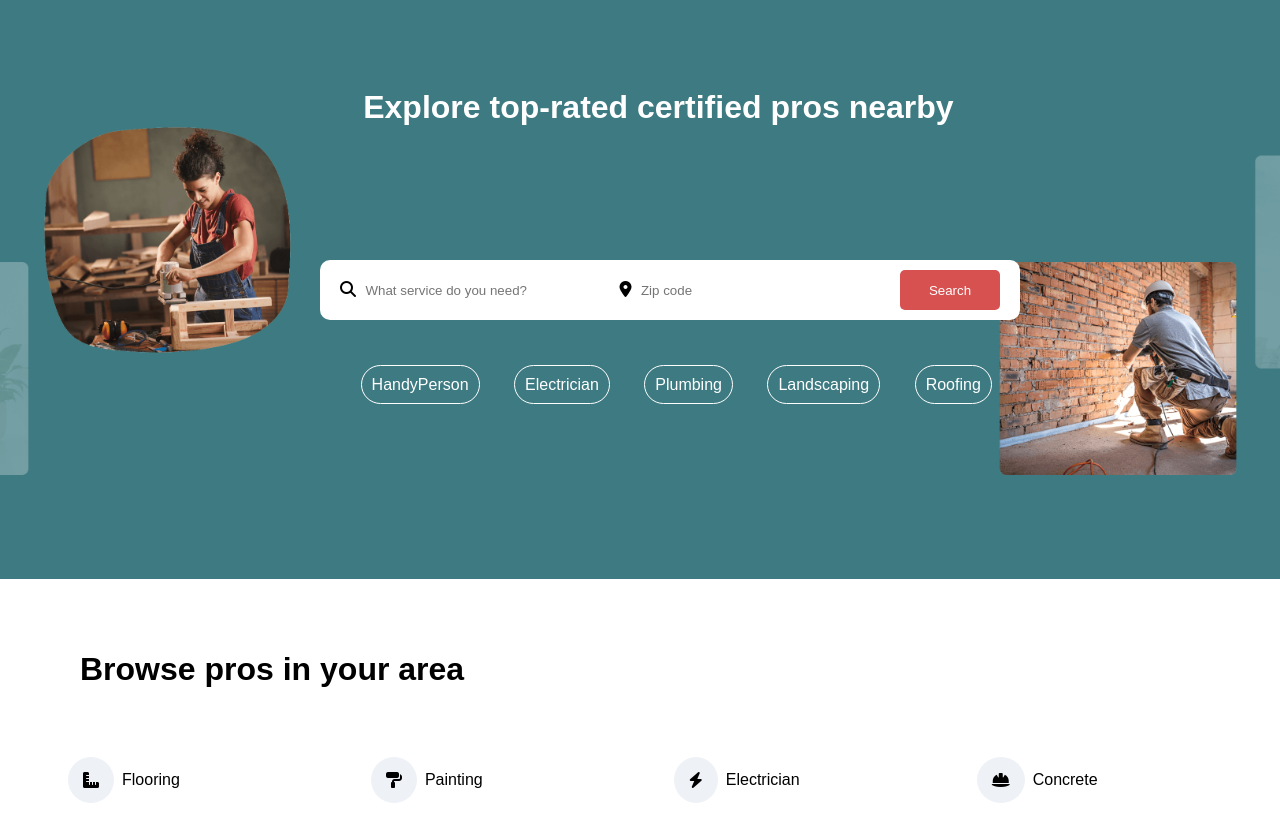
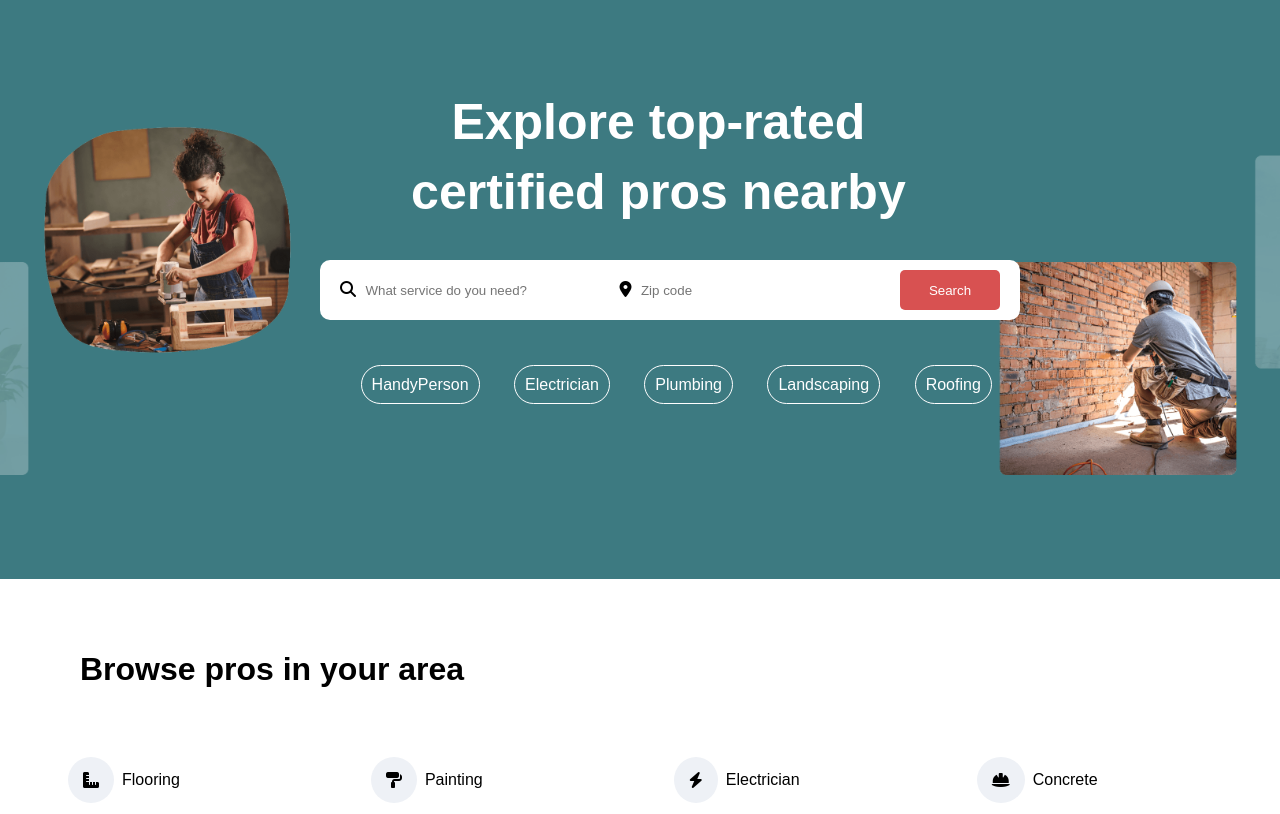
Before and after one commit to Samar210/Finder, a plain HTML site: page index.html in a window 1280 px wide. Shown: the top 814 px of the page. Drawn offline with Linux system fonts and the light colour scheme.

Commit message:
Update style.css

```diff
--- a/style.css
+++ b/style.css
@@ -38,6 +38,11 @@ header .headerContainer .heading1 {
     width: 600px;
     top: 15%;
     left: 28%;
+}
+
+header .headerContainer .heading1 h1{
+    font-size:50px;
+    line-height: 70px;
 }
 
 header .headerContainer .heading1 h1::selection {
```
